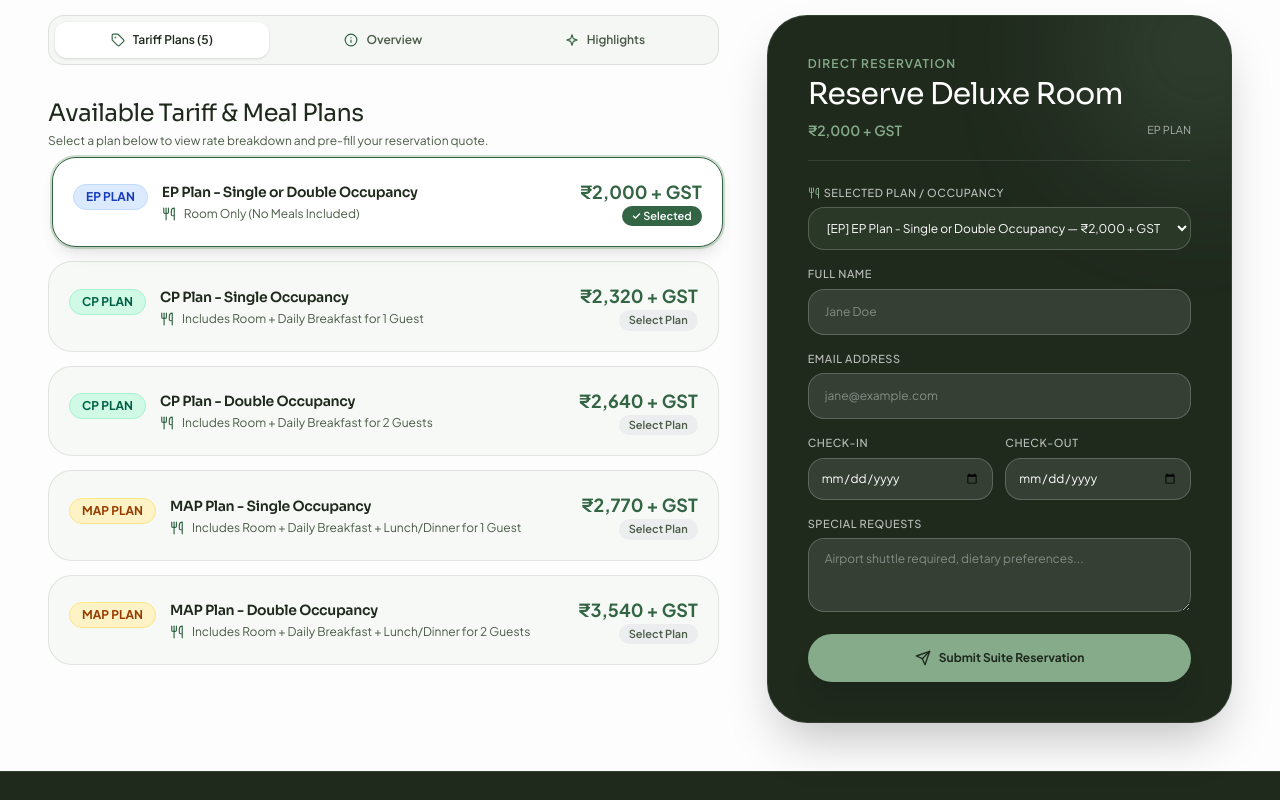
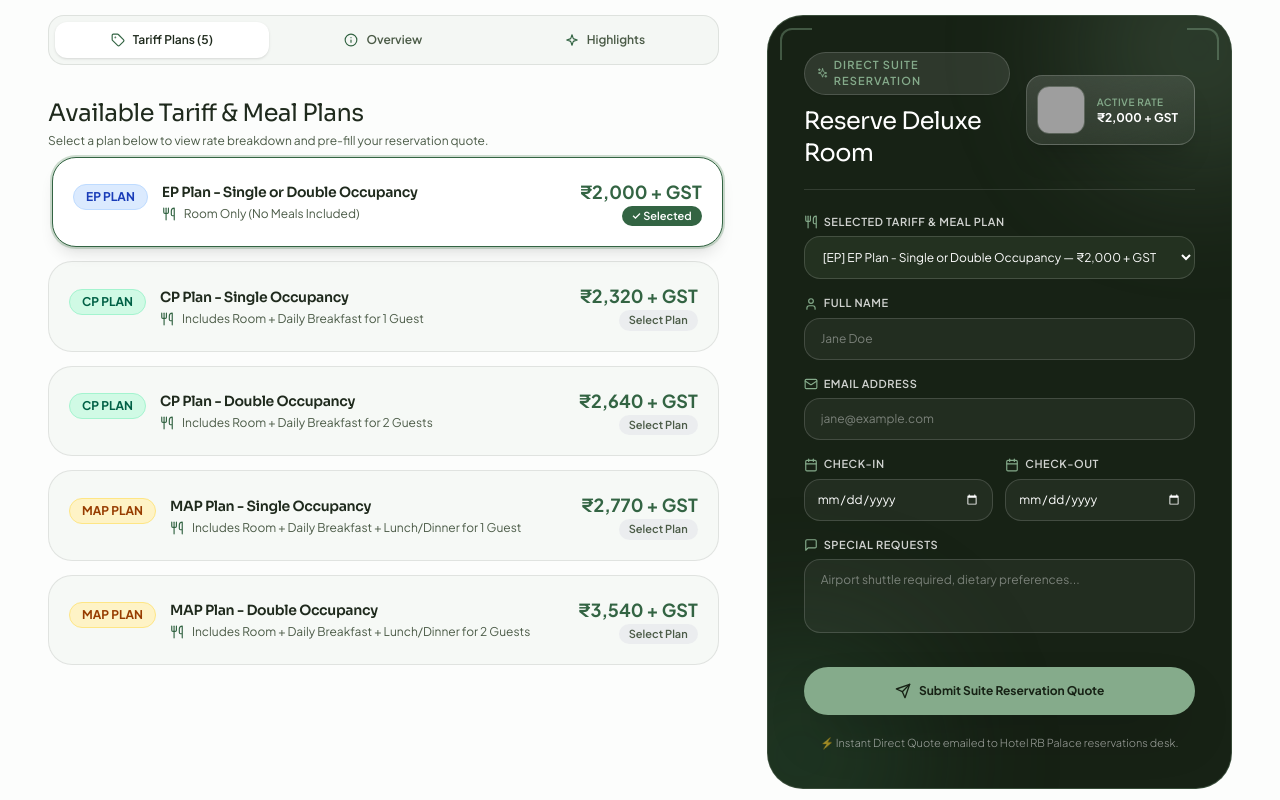
Before and after one commit to arrowwebtech21-sys/HotelRBPalace, a React (Vite) app: page /suite/1 in a window 1280 px wide. Shown: the part 1200-2000 px from the top of the page. Built offline with nearby package versions, Linux system fonts and the light colour scheme; grey boxes are pictures that could not be loaded.

Commit message:
made changes to the rooms card animations

```diff
--- a/src/pages/SuiteGalleryPage.tsx
+++ b/src/pages/SuiteGalleryPage.tsx
@@ -12,7 +12,11 @@ import {
   Sparkles,
   Users,
   Utensils,
-  Tag
+  Tag,
+  User,
+  Mail,
+  Calendar,
+  MessageSquare
 } from 'lucide-react';
 import { useNavigate, useParams } from 'react-router-dom';
 import SiteFooter from '../components/SiteFooter';
@@ -463,46 +467,62 @@ export default function SuiteGalleryPage() {
               )}
             </div>
 
-            {/* Reservation Card */}
+            {/* Redesigned Glassmorphic Reservation Card */}
             <div className="lg:col-span-5">
               <div
                 id="room-booking"
-                className="bg-[#1f2a1d] text-white p-8 sm:p-10 rounded-[40px] shadow-2xl h-fit sticky top-28 border border-white/10 relative overflow-hidden"
+                className="bg-[#172215] text-white p-7 sm:p-9 rounded-[36px] shadow-3xl h-fit sticky top-28 border border-[#85AB8B]/30 relative overflow-hidden"
               >
-                <div className="absolute -top-24 -right-24 w-64 h-64 bg-[#85AB8B]/15 rounded-full blur-3xl pointer-events-none" />
+                {/* Decorative Corner Filigree Accents */}
+                <div className="absolute top-3 left-3 w-8 h-8 border-t-2 border-l-2 border-[#85AB8B]/40 rounded-tl-xl pointer-events-none" />
+                <div className="absolute top-3 right-3 w-8 h-8 border-t-2 border-r-2 border-[#85AB8B]/40 rounded-tr-xl pointer-events-none" />
+
+                {/* Ambient Glow Orbs */}
+                <div className="absolute -top-24 -right-24 w-64 h-64 bg-[#85AB8B]/20 rounded-full blur-3xl pointer-events-none" />
+                <div className="absolute -bottom-24 -left-24 w-64 h-64 bg-[#336443]/30 rounded-full blur-3xl pointer-events-none" />
 
                 <div className="relative z-10">
-                  <span className="text-[#85AB8B] font-semibold text-xs uppercase tracking-widest block mb-1">
-                    Direct Reservation
+                  {/* Top Header Badge with Live Suite Image Thumbnail */}
+                  <div className="flex items-center justify-between gap-4 mb-6 pb-5 border-b border-white/12">
+                    <div>
+                      <span className="inline-flex items-center gap-1.5 text-[#85AB8B] font-semibold text-[11px] uppercase tracking-widest bg-white/10 px-3 py-1 rounded-full border border-white/15 mb-2 shadow-xs">
+                        <Sparkles className="w-3 h-3 text-[#85AB8B]" /> Direct Suite Reservation
                       </span>
-                  <h3 className="text-2xl sm:text-3xl font-normal text-white mb-2">Reserve {room.name}</h3>
-                  <div className="text-xs text-white/80 mb-6 pb-5 border-b border-white/10 flex items-center justify-between">
-                    <span className="font-semibold text-sm text-[#85AB8B]">{selectedPlan?.price || room.price}</span>
-                    <span className="text-[11px] text-white/60 uppercase">{selectedPlan?.code || 'EP'} PLAN</span>
+                      <h3 className="text-2xl font-normal text-white mt-0.5">Reserve {room.name}</h3>
+                    </div>
+
+                    <div className="flex items-center gap-3 bg-gradient-to-br from-white/15 to-white/5 backdrop-blur-xl p-2.5 pr-4 rounded-2xl border border-white/20 shrink-0 shadow-xl">
+                      <img src={room.image} alt={room.name} className="w-12 h-12 rounded-xl object-cover border border-white/20 shrink-0" />
+                      <div>
+                        <span className="text-[10px] text-[#85AB8B] uppercase tracking-wider font-semibold block">Active Rate</span>
+                        <p className="text-xs font-bold text-white">{selectedPlan?.price || room.price}</p>
+                      </div>
+                    </div>
                   </div>
 
                   <form onSubmit={handleBookingSubmit} className="space-y-4">
-                    {/* MEAL PLAN SELECTOR IN RESERVATION FORM */}
-                    <div>
-                      <label className="block text-[11px] font-medium uppercase tracking-wider text-white/70 mb-1.5 flex items-center gap-1">
-                        <Utensils className="w-3 h-3 text-[#85AB8B]" /> Selected Plan / Occupancy
+                    {/* MEAL PLAN SELECTOR */}
+                    <div className="space-y-1.5">
+                      <label className="block text-[11px] font-semibold uppercase tracking-wider text-white/80 flex items-center gap-1.5">
+                        <Utensils className="w-3.5 h-3.5 text-[#85AB8B]" /> Selected Tariff & Meal Plan
                       </label>
                       <select
                         value={selectedPlanId}
                         onChange={(e) => setSelectedPlanId(e.target.value)}
-                        className="w-full bg-[#2a3827] border border-white/20 rounded-2xl px-3.5 py-3 text-xs text-white focus:outline-none focus:border-[#85AB8B] transition-all"
+                        className="w-full bg-[#233120] border border-white/15 rounded-2xl px-3.5 py-3 text-xs text-white focus:outline-none focus:border-[#85AB8B] transition-all cursor-pointer"
                       >
                         {roomPlans.map((plan) => (
-                          <option key={plan.id} value={plan.id}>
+                          <option key={plan.id} value={plan.id} className="bg-[#1c281a] text-white py-1.5">
                             [{plan.code}] {plan.title} — {plan.price}
                           </option>
                         ))}
                       </select>
                     </div>
 
-                    <div>
-                      <label className="block text-[11px] font-medium uppercase tracking-wider text-white/70 mb-1.5">
-                        Full Name
+                    {/* Full Name */}
+                    <div className="space-y-1.5">
+                      <label className="block text-[11px] font-semibold uppercase tracking-wider text-white/80 flex items-center gap-1.5">
+                        <User className="w-3.5 h-3.5 text-[#85AB8B]" /> Full Name
                       </label>
                       <input
                         type="text"
@@ -510,13 +530,14 @@ export default function SuiteGalleryPage() {
                         placeholder="Jane Doe"
                         value={formData.name}
                         onChange={(e) => setFormData({ ...formData, name: e.target.value })}
-                        className="w-full bg-white/10 border border-white/20 rounded-2xl px-4 py-3.5 text-xs text-white placeholder-white/40 focus:outline-none focus:border-[#85AB8B] transition-all"
+                        className="w-full bg-white/5 border border-white/15 rounded-2xl px-4 py-3 text-xs text-white placeholder-white/40 focus:outline-none focus:border-[#85AB8B] focus:bg-white/10 transition-all"
                       />
                     </div>
 
-                    <div>
-                      <label className="block text-[11px] font-medium uppercase tracking-wider text-white/70 mb-1.5">
-                        Email Address
+                    {/* Email Address */}
+                    <div className="space-y-1.5">
+                      <label className="block text-[11px] font-semibold uppercase tracking-wider text-white/80 flex items-center gap-1.5">
+                        <Mail className="w-3.5 h-3.5 text-[#85AB8B]" /> Email Address
                       </label>
                       <input
                         type="email"
@@ -524,58 +545,66 @@ export default function SuiteGalleryPage() {
                         placeholder="jane@example.com"
                         value={formData.email}
                         onChange={(e) => setFormData({ ...formData, email: e.target.value })}
-                        className="w-full bg-white/10 border border-white/20 rounded-2xl px-4 py-3.5 text-xs text-white placeholder-white/40 focus:outline-none focus:border-[#85AB8B] transition-all"
+                        className="w-full bg-white/5 border border-white/15 rounded-2xl px-4 py-3 text-xs text-white placeholder-white/40 focus:outline-none focus:border-[#85AB8B] focus:bg-white/10 transition-all"
                       />
                     </div>
 
+                    {/* Dates */}
                     <div className="grid grid-cols-2 gap-3">
-                      <div>
-                        <label className="block text-[11px] font-medium uppercase tracking-wider text-white/70 mb-1.5">
-                          Check-In
+                      <div className="space-y-1.5">
+                        <label className="block text-[11px] font-semibold uppercase tracking-wider text-white/80 flex items-center gap-1.5">
+                          <Calendar className="w-3.5 h-3.5 text-[#85AB8B]" /> Check-In
                         </label>
                         <input
                           type="date"
                           required
                           value={formData.checkIn}
                           onChange={(e) => setFormData({ ...formData, checkIn: e.target.value })}
-                          className="w-full bg-white/10 border border-white/20 rounded-2xl px-3 py-3 text-xs text-white focus:outline-none focus:border-[#85AB8B] transition-all"
+                          className="w-full bg-white/5 border border-white/15 rounded-2xl px-3 py-3 text-xs text-white focus:outline-none focus:border-[#85AB8B] focus:bg-white/10 transition-all [color-scheme:dark]"
                         />
                       </div>
-                      <div>
-                        <label className="block text-[11px] font-medium uppercase tracking-wider text-white/70 mb-1.5">
-                          Check-Out
+                      <div className="space-y-1.5">
+                        <label className="block text-[11px] font-semibold uppercase tracking-wider text-white/80 flex items-center gap-1.5">
+                          <Calendar className="w-3.5 h-3.5 text-[#85AB8B]" /> Check-Out
                         </label>
                         <input
                           type="date"
                           required
                           value={formData.checkOut}
                           onChange={(e) => setFormData({ ...formData, checkOut: e.target.value })}
-                          className="w-full bg-white/10 border border-white/20 rounded-2xl px-3 py-3 text-xs text-white focus:outline-none focus:border-[#85AB8B] transition-all"
+                          className="w-full bg-white/5 border border-white/15 rounded-2xl px-3 py-3 text-xs text-white focus:outline-none focus:border-[#85AB8B] focus:bg-white/10 transition-all [color-scheme:dark]"
                         />
                       </div>
                     </div>
 
-                    <div>
-                      <label className="block text-[11px] font-medium uppercase tracking-wider text-white/70 mb-1.5">
-                        Special Requests
+                    {/* Special Requests */}
+                    <div className="space-y-1.5">
+                      <label className="block text-[11px] font-semibold uppercase tracking-wider text-white/80 flex items-center gap-1.5">
+                        <MessageSquare className="w-3.5 h-3.5 text-[#85AB8B]" /> Special Requests
                       </label>
                       <textarea
                         rows={3}
                         placeholder="Airport shuttle required, dietary preferences..."
                         value={formData.specialRequests}
                         onChange={(e) => setFormData({ ...formData, specialRequests: e.target.value })}
-                        className="w-full bg-white/10 border border-white/20 rounded-2xl px-4 py-3 text-xs text-white placeholder-white/40 focus:outline-none focus:border-[#85AB8B] transition-all"
+                        className="w-full bg-white/5 border border-white/15 rounded-2xl px-4 py-3 text-xs text-white placeholder-white/40 focus:outline-none focus:border-[#85AB8B] focus:bg-white/10 transition-all resize-none"
                       />
                     </div>
 
+                    <div className="pt-3">
                       <Magnet padding={60} strength={2}>
                         <button
                           type="submit"
-                        className="w-full mt-4 bg-[#85AB8B] hover:bg-[#6e9674] text-[#1f2a1d] font-bold text-xs py-4 rounded-full transition-all flex items-center justify-center gap-2 shadow-xl hover:shadow-2xl hover:scale-[1.02] active:scale-98 cursor-pointer"
+                          className="w-full bg-[#85AB8B] hover:bg-[#6e9674] text-[#172215] font-bold text-xs py-4 rounded-full transition-all flex items-center justify-center gap-2 shadow-2xl hover:shadow-3xl hover:scale-105 active:scale-95 cursor-pointer"
                         >
-                        <Send className="w-4 h-4" /> Submit Suite Reservation
+                          <Send className="w-4 h-4" /> Submit Suite Reservation Quote
                         </button>
                       </Magnet>
+                    </div>
+
+                    <p className="text-[11px] text-white/60 text-center pt-1 font-light">
+                      ⚡ Instant Direct Quote emailed to Hotel RB Palace reservations desk.
+                    </p>
                   </form>
                 </div>
               </div>
```
Also changed, not shown: src/components/StackingSuiteCard.tsx (+8 -7 lines). Lines whose indentation alone changed are shown as unchanged.
